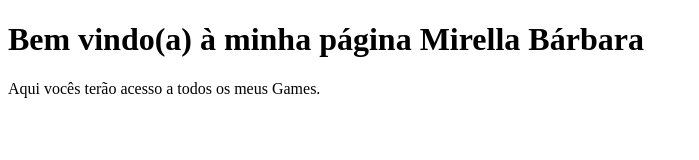
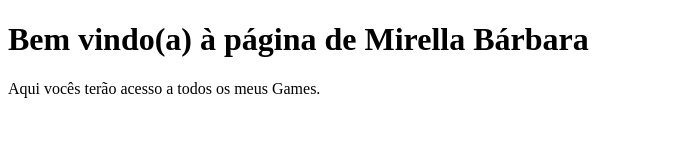
Before and after one commit to mirellabarbara/mirellabarbara.github.io, a plain HTML site: page index.html in a window 1280 px wide. Shown: the whole page, without its empty margins (0-699 px from the left). Drawn offline with Linux system fonts and the light colour scheme.

Commit message:
Update index.html

```diff
--- a/index.html
+++ b/index.html
@@ -1,11 +1,11 @@
 <!DOCTYPE html>
 <html>
     <head>
-        <title> Minha página da Mirella Bárbara </title>
+        <title> Página de Mirella Bárbara </title>
           </head>
             <body>
 
-          <h1> Bem vindo(a) à minha página Mirella Bárbara </h1>
+          <h1> Bem vindo(a) à página de Mirella Bárbara </h1>
          <p> Aqui vocês terão acesso a todos os meus Games.</p>
 
 </body>
```
